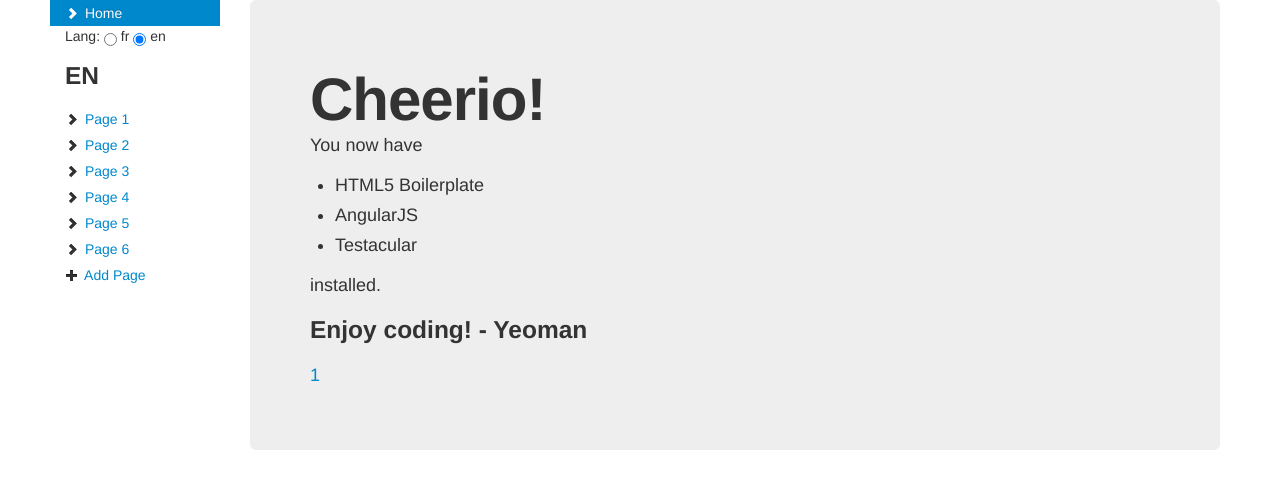
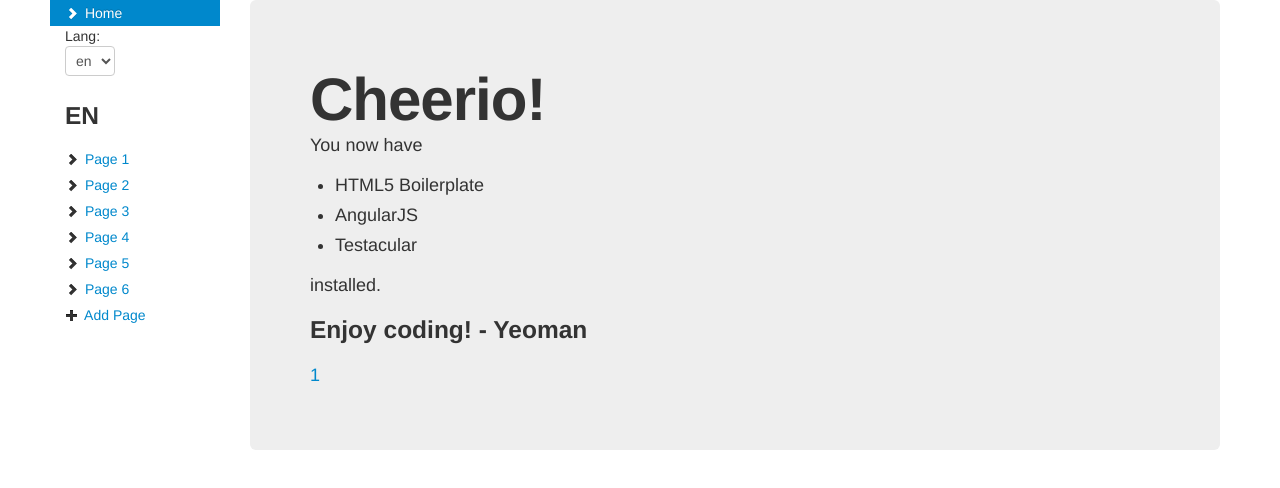
Before and after one commit to halkeye/book-layout-editor, a website: page app/index.html in a window 1280 px wide. Drawn offline with Linux system fonts and the light colour scheme.

Commit message:
switch radio back to select

```diff
--- a/app/index.html
+++ b/app/index.html
@@ -33,9 +33,9 @@
               </li>
               <li>
                 Lang:
-                <label ng-repeat="n in book_page_languages" style="display:inline">
-                  <input type="radio" name="book_language" ng-model="$parent.book_language" ng-value="n" /> {{n}}
-                </label>
+                <div>
+                  <select style="width: inherit " ng-model="book_language" ng-options="value for value in book_page_languages"></select>
+                </div>
               </li>
               <li><h3>{{book_language | uppercase}}</h3></li>
               <li ng-repeat="bookItem in book_pages[book_language]" class="{{navClass('pages/'+book_language+'/' + ($index+1))}}">
--- a/app/scripts/app.js
+++ b/app/scripts/app.js
@@ -27,6 +27,12 @@ var bookLayoutEditorApp;
   bookLayoutEditorApp.run( function($rootScope, $location) {
     $rootScope.book_data = {
       "PAGES": {
+        "ja": [
+          {},{},{}
+        ],
+        "de": [
+          {},{},{}
+        ],
         "fr": [
           {},{},{}
         ],
```
